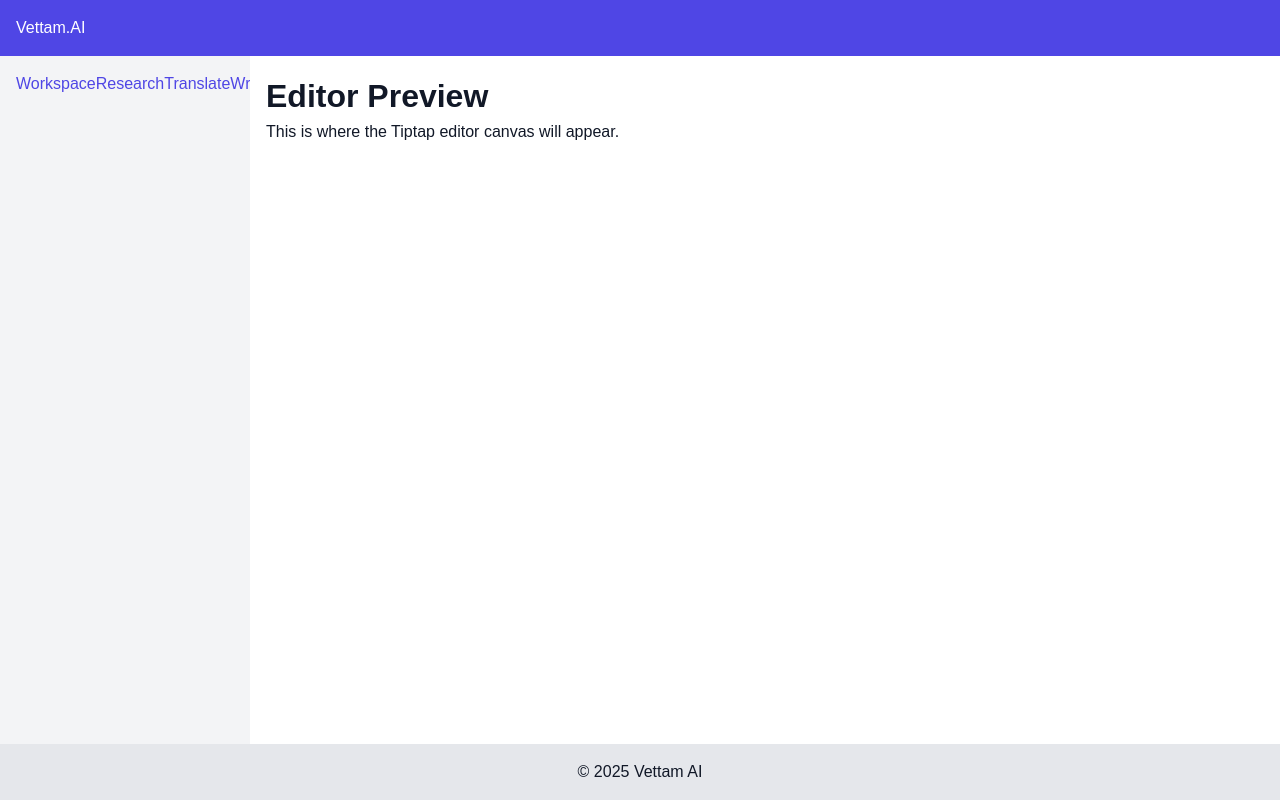
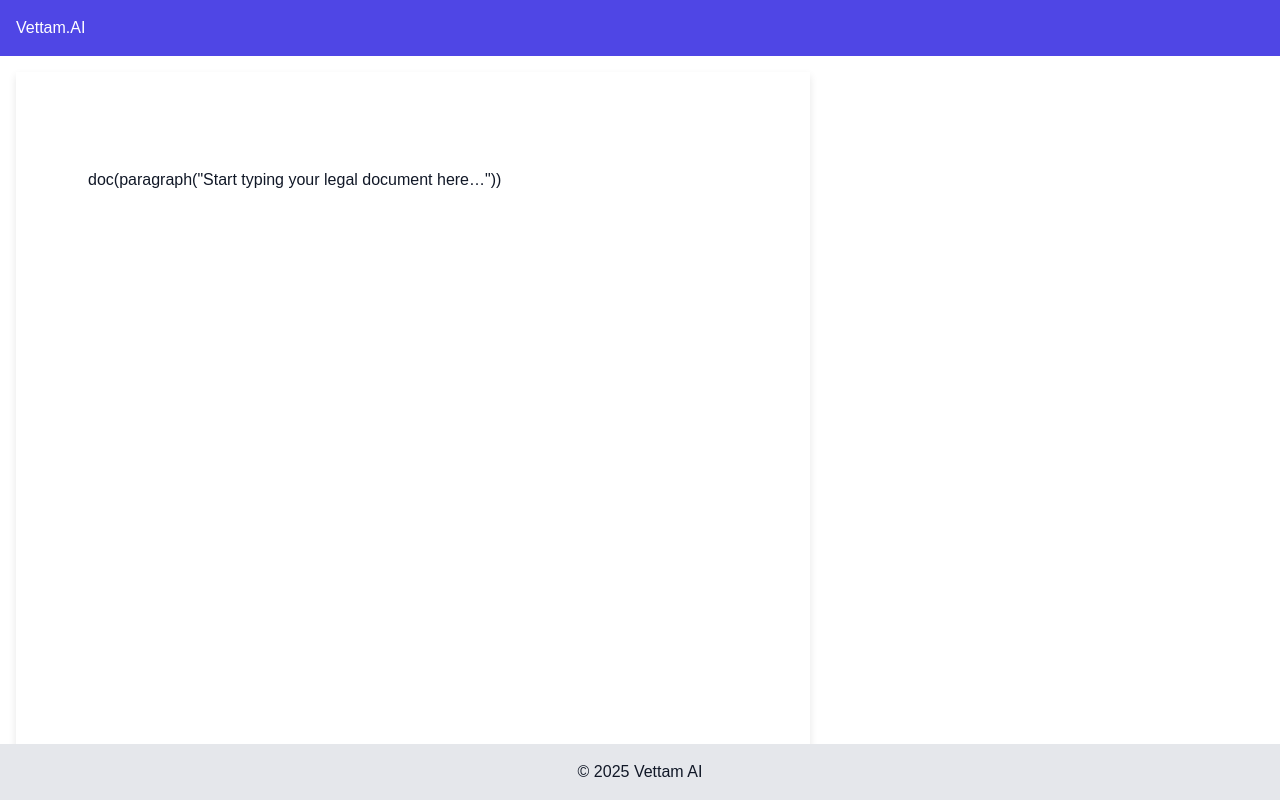
Before and after one commit to Muhammedijas981/tiptap, a React (Vite) app: page / in a window 1280 px wide. Built offline with nearby package versions, Linux system fonts and the light colour scheme.

Commit message:
feat: scaffold layout and pagination with Tiptap editor integration

```diff
--- a/package.json
+++ b/package.json
@@ -10,6 +10,8 @@
     "preview": "vite preview"
   },
   "dependencies": {
+    "@tiptap/react": "^3.2.0",
+    "@tiptap/starter-kit": "^3.2.0",
     "class-variance-authority": "^0.7.1",
     "clsx": "^2.1.1",
     "lucide-react": "^0.540.0",
--- a/src/App.tsx
+++ b/src/App.tsx
@@ -1,39 +1,21 @@
 import React from "react";
-import { Layout } from "@/components/Layout";
+import "./index.css";
+import { Layout } from "./components/Layout";
+import DocumentCanvas from "./features/pagination/components/DocumentCanvas";
 
 export const App: React.FC = () => {
   return (
     <Layout
       header={<div className="p-4 bg-indigo-600 text-white">Vettam.AI</div>}
-      sidebar={
-        <nav className="p-4 space-y-4">
-          {/* Example sidebar links */}
-          <a href="#" className="block hover:text-indigo-600">
-            Workspace
-          </a>
-          <a href="#" className="block hover:text-indigo-600">
-            Research
-          </a>
-          <a href="#" className="block hover:text-indigo-600">
-            Translate
-          </a>
-          <a href="#" className="block hover:text-indigo-600">
-            Write
-          </a>
-        </nav>
-      }
+      sidebar={null}
       footer={
         <div className="p-2 text-center text-sm text-gray-500">
           © 2025 Vettam AI
         </div>
       }
     >
-      <main className="flex-1 p-6">
-        {/* Your editor will mount here later */}
-        <h1 className="text-2xl font-semibold mb-4">Editor Preview</h1>
-        <p className="text-gray-600">
-          This is where the Tiptap editor canvas will appear.
-        </p>
+      <main className="p-6">
+        <DocumentCanvas pageCount={2} />
       </main>
     </Layout>
   );
--- a/src/features/editor/index.ts
+++ b/src/features/editor/index.ts
@@ -0,0 +1,2 @@
+// export { TiptapEditor } from "./TiptapEditor";
+export { TiptapEditor } from "./components/TiptapEditor";
--- /dev/null
+++ b/src/features/pagination/components/DocumentCanvas/DocumentCanvas.module.css
@@ -0,0 +1,6 @@
+.canvas {
+  display: flex;
+  flex-direction: column;
+  gap: 20px; /* space between pages */
+  padding-bottom: 40px; /* space at bottom */
+}
--- /dev/null
+++ b/src/features/pagination/components/DocumentCanvas/index.tsx
@@ -0,0 +1,35 @@
+export interface DocumentCanvasProps {
+  pageCount?: number;
+}
+
+
+import React from "react";
+import { useEditor } from "@tiptap/react";
+import StarterKit from "@tiptap/starter-kit";
+import PageContainer from "../PageContainer";
+import { usePagination } from "../../hooks/usePagination";
+import styles from "./DocumentCanvas.module.css";
+
+export const DocumentCanvas: React.FC = () => {
+  const editor = useEditor({
+    extensions: [StarterKit],
+    content: "<p>Start typing your legal document here…</p>",
+  });
+
+  const pages = usePagination(editor);
+
+  return (
+    <div className={styles.canvas}>
+      {pages.map((slice, i) => (
+        <PageContainer
+          key={i}
+          pageNumber={i + 1}
+          editor={editor}
+          content={slice.content}
+        />
+      ))}
+    </div>
+  );
+};
+
+export default DocumentCanvas;
--- /dev/null
+++ b/src/features/pagination/components/PageContainer/PageContainer.module.css
@@ -0,0 +1,21 @@
+.page {
+  width: 794px;   /* A4 width at 96 DPI */
+  height: 1123px; /* A4 height at 96 DPI */
+  padding: 96px 72px;
+  background: white;
+  box-shadow: 0 4px 8px rgba(0,0,0,0.1);
+  position: relative;
+}
+
+.content {
+  height: calc(100% - 40px);
+  overflow: hidden;
+}
+
+.footer {
+  position: absolute;
+  bottom: 16px;
+  right: 72px;
+  font-size: 0.875rem;
+  color: #6b7280;
+}
--- /dev/null
+++ b/src/features/pagination/components/PageContainer/index.tsx
@@ -0,0 +1,34 @@
+// src/features/pagination/components/PageContainer/index.tsx
+import React from "react";
+import { EditorContent, Editor } from "@tiptap/react";
+import styles from "./PageContainer.module.css";
+
+export interface PageContainerProps {
+  pageNumber: number;
+  editor: Editor | null;
+  content: string;
+}
+
+export const PageContainer: React.FC<PageContainerProps> = ({
+  pageNumber,
+  editor,
+  content,
+}) => {
+  // Render only this slice
+  if (editor) {
+    editor.commands.setContent(content, { emitUpdate: false });
+  }
+
+  return (
+    <div className={styles.page}>
+      {editor && (
+        <div className={styles.content}>
+          <EditorContent editor={editor} />
+        </div>
+      )}
+      <div className={styles.footer}>Page {pageNumber}</div>
+    </div>
+  );
+};
+
+export default PageContainer;
--- /dev/null
+++ b/src/features/pagination/hooks/usePagination.ts
@@ -0,0 +1,71 @@
+import { Editor } from "@tiptap/react";
+import { useEffect, useState } from "react";
+import { A4_DIMENSIONS, CONTENT_AREA } from "@/constants/dimensions";
+
+export interface PageSlice {
+  start: number;
+  end: number;
+  content: string;
+}
+
+export function usePagination(editor: Editor | null) {
+  const [pages, setPages] = useState<PageSlice[]>([]);
+
+  useEffect(() => {
+    if (!editor) return;
+
+    const updatePagination = () => {
+      const doc = editor.state.doc.toString();
+      const { WIDTH, HEIGHT } = A4_DIMENSIONS;
+      const maxHeight = CONTENT_AREA.HEIGHT;
+
+      // Temporary hidden container for measuring
+      const container = document.createElement("div");
+      container.style.visibility = "hidden";
+      container.style.position = "absolute";
+      container.style.width = `${WIDTH}px`;
+      container.style.padding = `0 ${A4_DIMENSIONS.MARGINS.LEFT}px`;
+      container.innerHTML = editor.getHTML();
+      document.body.appendChild(container);
+
+      const slices: PageSlice[] = [];
+      let start = 0;
+      let end = 0;
+
+      while (start < doc.length) {
+        // Expand end until content fits maxHeight
+        end = doc.length;
+        let low = start,
+          high = doc.length;
+
+        while (low < high) {
+          const mid = Math.ceil((low + high) / 2);
+          container.innerHTML = doc.slice(start, mid);
+          const height = container.scrollHeight;
+
+          if (height > maxHeight) {
+            high = mid - 1;
+          } else {
+            low = mid;
+          }
+        }
+
+        end = low;
+        slices.push({ start, end, content: doc.slice(start, end) });
+        start = end;
+      }
+
+      document.body.removeChild(container);
+      setPages(slices);
+    };
+
+    editor.on("update", updatePagination);
+    updatePagination();
+
+    return () => {
+      editor.off("update", updatePagination);
+    };
+  }, [editor]);
+
+  return pages;
+}
--- /dev/null
+++ b/src/features/pagination/index.ts
@@ -0,0 +1,5 @@
+// Fix the exports - don't use default for types
+export { DocumentCanvas } from './components/DocumentCanvas'
+export type { DocumentCanvasProps } from './components/DocumentCanvas'
+export { PageContainer } from './components/PageContainer'
+export type { PageContainerProps } from './components/PageContainer'
```
Also changed, not shown: src/features/editor/components/TiptapEditor/TiptapEditor.module.css (+7 -0 lines), src/features/editor/components/TiptapEditor/index.tsx (+19 -0 lines), 1 other file (tests, documents, lock files or other folders).
